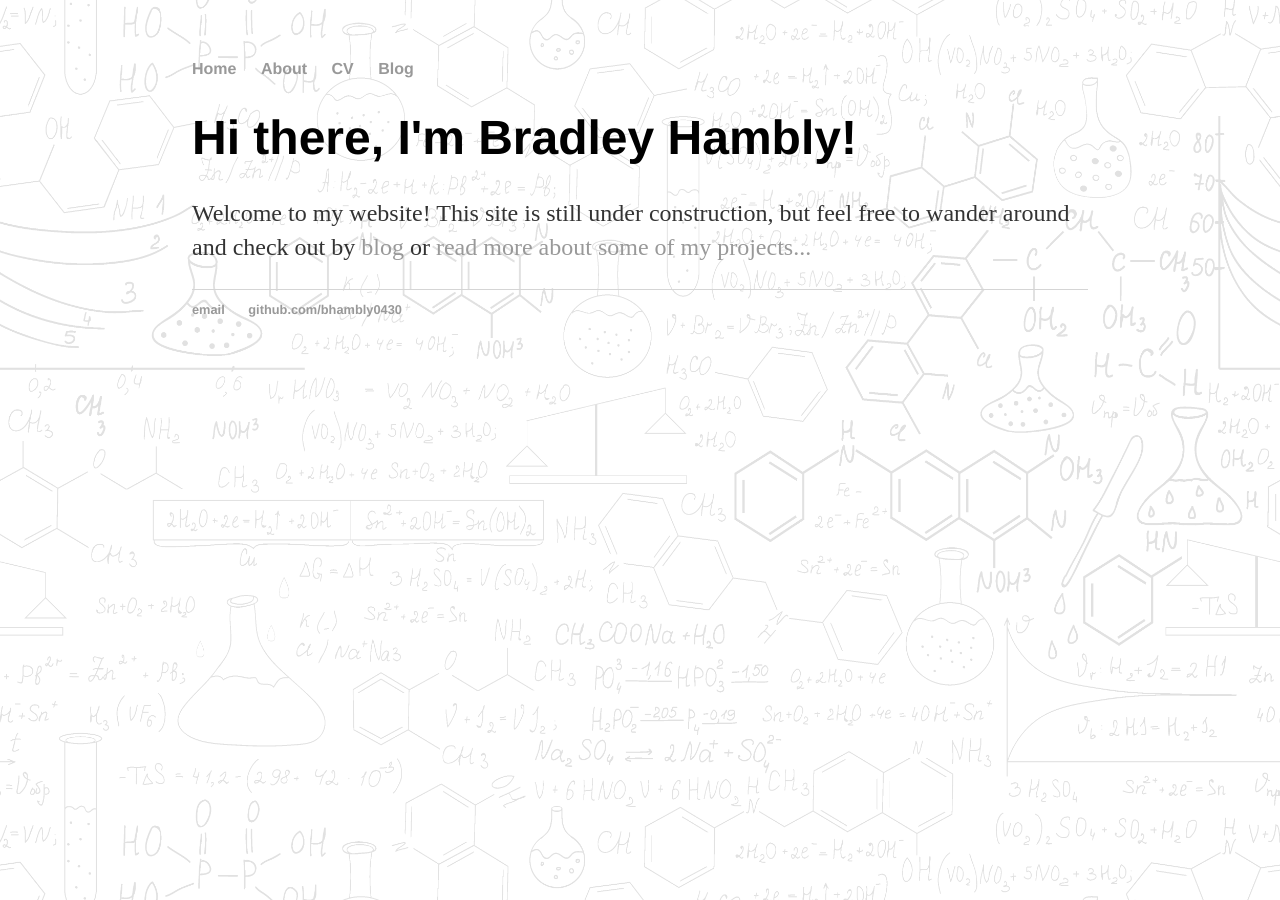
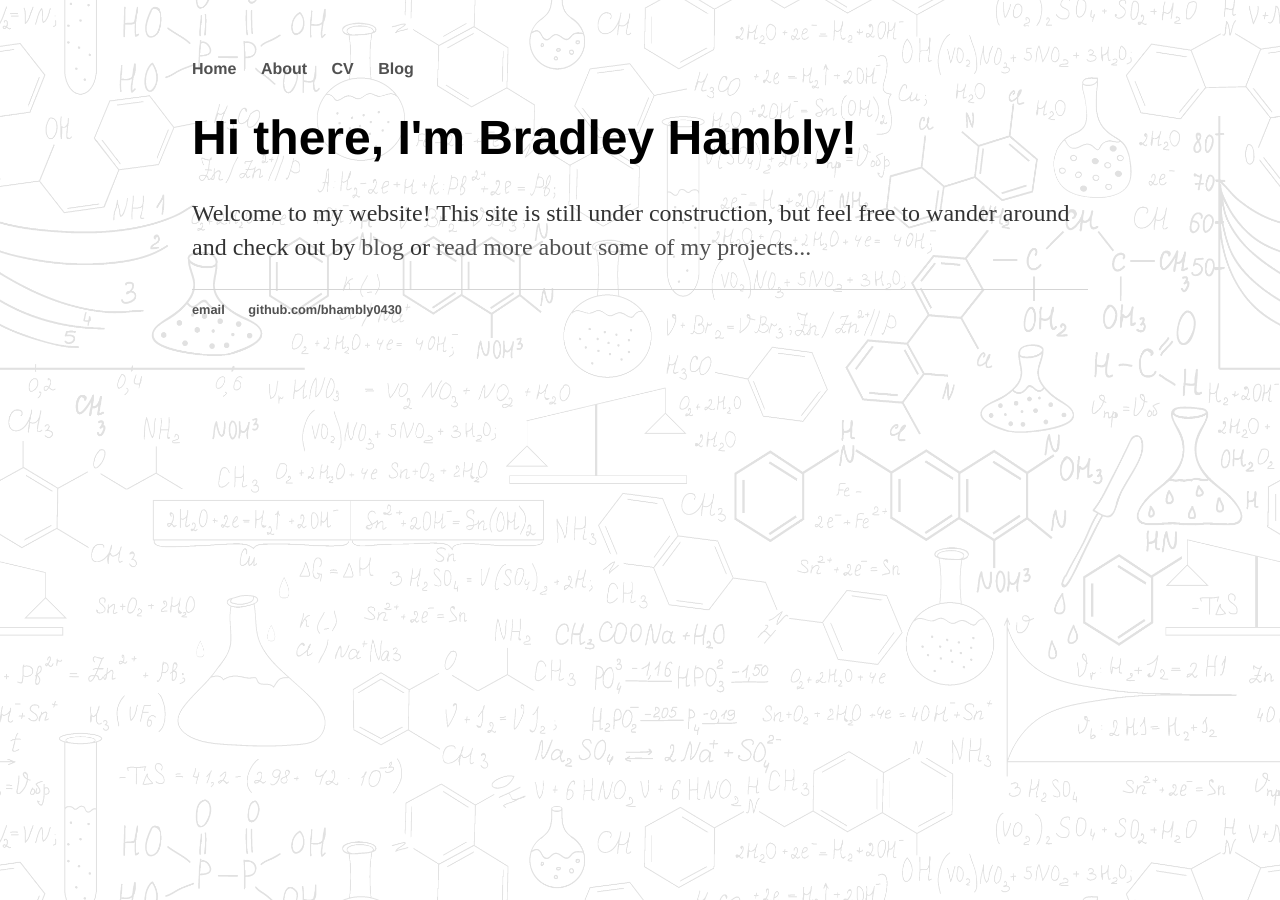
Before and after one commit to bhambly0430/bhambly0430.github.io, a Jekyll site: the page built from index.html, in a window 1280 px wide. Built offline with Jekyll 4.4.1, drawn with Linux system fonts in a browser that asks for light colours.

Commit message:
Update main.css

```diff
--- a/css/main.css
+++ b/css/main.css
@@ -16,7 +16,7 @@ nav ul li, footer ul li {
 }
 a {
     text-decoration: none;
-    color: #999;
+    color: #515151;
 }
 a:hover {
     text-decoration: underline;
```
